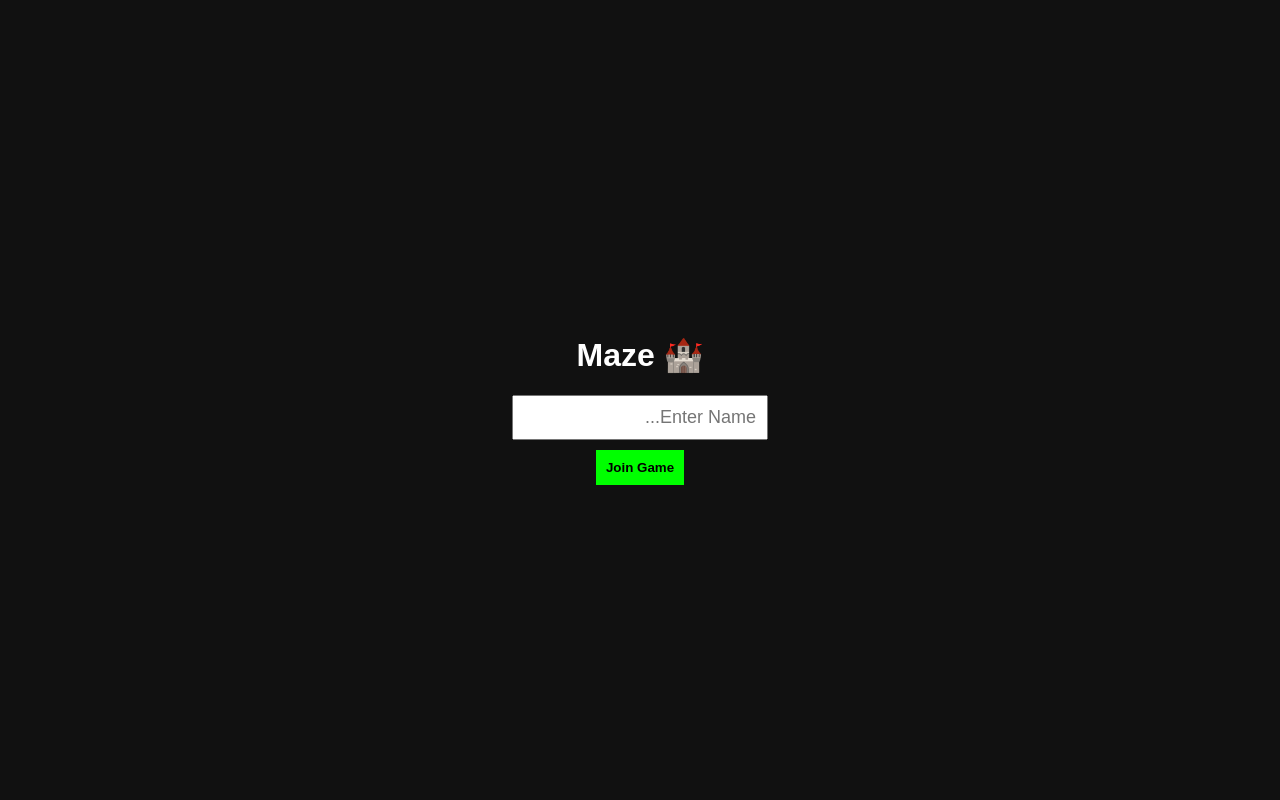
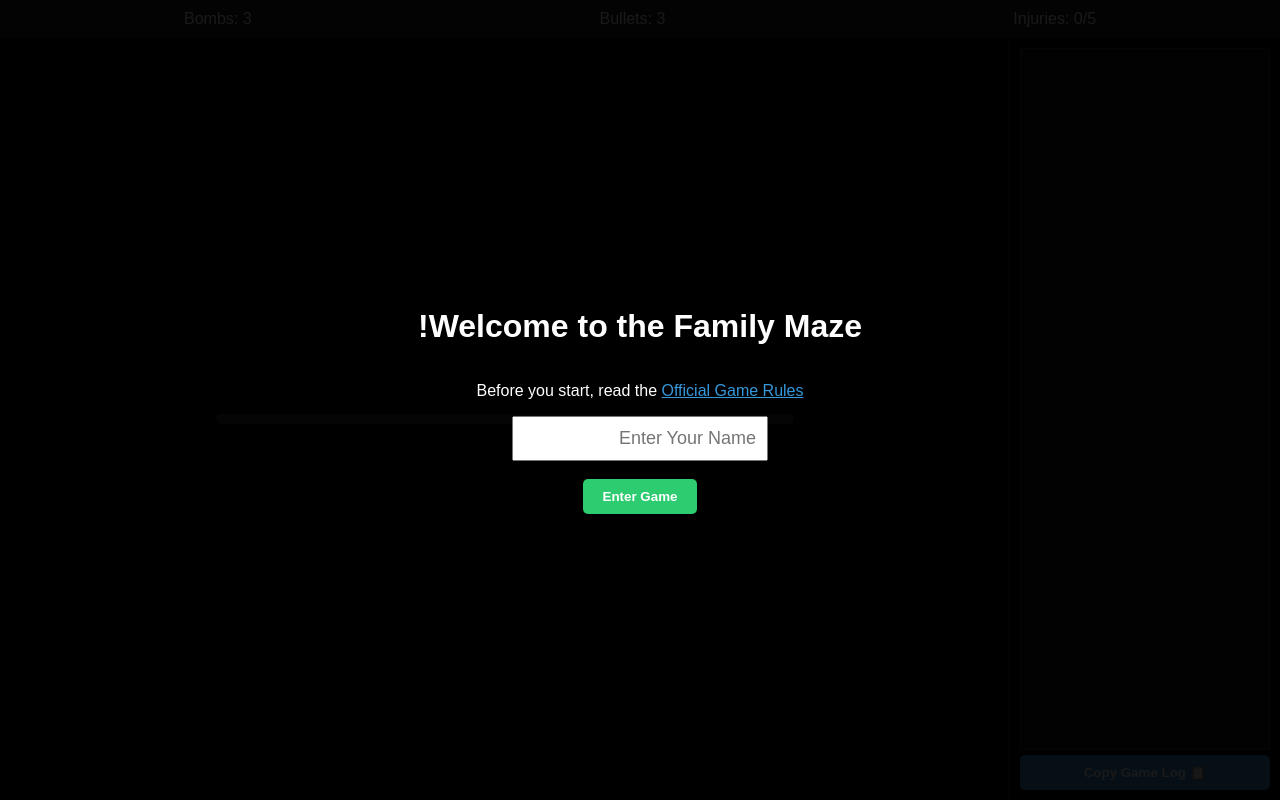
Before and after one commit to randomterner/my-maze-game, a Flask app: page / in a window 1280 px wide. Run offline with Flask 3, Linux system fonts and the light colour scheme; some libraries are stand-ins or nearby versions.

Commit message:
Update index.html

```diff
--- a/templates/index.html
+++ b/templates/index.html
@@ -1,78 +1,97 @@
 <!DOCTYPE html>
 <html lang="he" dir="rtl">
 <head>
-    <meta charset="UTF-8"><title>Maze Game</title>
+    <meta charset="UTF-8"><title>Family Maze Game</title>
     <script src="https://cdnjs.cloudflare.com/ajax/libs/socket.io/4.7.2/socket.io.min.js"></script>
     <style>
-        body { background: #000; color: #fff; font-family: sans-serif; margin: 0; overflow: hidden; height: 100vh; display: flex; flex-direction: column; }
-        #status { background: #222; padding: 15px; display: flex; justify-content: space-around; border-bottom: 2px solid #444; font-size: 18px; }
-        #game-layout { display: flex; flex-grow: 1; }
-        #sidebar { width: 240px; background: #111; padding: 10px; border-right: 1px solid #333; display: flex; flex-direction: column; }
-        #board-area { flex-grow: 1; display: flex; align-items: center; justify-content: center; }
-        #board { display: grid; grid-template-columns: repeat(10, 50px); gap: 2px; }
-        .cell { width: 50px; height: 50px; background: #000; position: relative; background-size: contain; background-repeat: no-repeat; background-position: center; border: 1px solid #222; }
-        .revealed { background: #222; }
-        .p-self { background: yellow; border-radius: 50%; width: 22px; height: 22px; position: absolute; z-index: 5; box-shadow: 0 0 10px yellow; top: 14px; left: 14px; }
-        .wall-top { border-top: 4px solid red !important; }
-        .wall-left { border-left: 4px solid red !important; }
-        #log-box { flex-grow: 1; overflow-y: auto; background: #000; padding: 5px; font-size: 12px; color: #aaa; margin-bottom: 10px; }
-        #welcome { position: fixed; inset: 0; background: #111; z-index: 1000; display: flex; flex-direction: column; align-items: center; justify-content: center; }
-        #win { display:none; position:fixed; inset: 0; background:rgba(0,0,0,0.95); z-index:2000; flex-direction:column; align-items:center; justify-content:center; color:gold; }
+        body { background: #000; color: #fff; font-family: sans-serif; margin: 0; overflow: hidden; display: flex; flex-direction: column; height: 100vh; }
+        #welcome-overlay { position: fixed; inset: 0; background: rgba(0,0,0,0.9); z-index: 100; display: flex; flex-direction: column; align-items: center; justify-content: center; text-align: center; }
+        #board { display: grid; grid-template-columns: repeat(10, 55px); gap: 2px; background: #333; padding: 5px; border-radius: 8px; }
+        .cell { width: 55px; height: 55px; background: #111; position: relative; background-size: contain; border: 1px solid #222; }
+        .revealed { background: #444; }
+        .wall-top { border-top: 4px solid #ff4d4d; }
+        .wall-left { border-left: 4px solid #ff4d4d; }
+        #log-box { flex-grow: 1; overflow-y: auto; background: #111; padding: 10px; font-size: 14px; border: 1px solid #333; }
+        .p-dot { width: 15px; height: 15px; background: cyan; border-radius: 50%; margin: 20px auto; border: 2px solid white; }
+        button { padding: 10px 20px; cursor: pointer; background: #2ecc71; border: none; color: white; border-radius: 5px; font-weight: bold; }
+        .copy-btn { background: #3498db; margin-top: 5px; width: 100%; }
     </style>
 </head>
 <body>
-    <div id="win"><h1 id="winner-name"></h1><h2>Wins! 🏆</h2><button onclick="location.reload()">New Game</button></div>
-    <div id="welcome">
-        <h1>🏰 Maze</h1>
-        <input type="text" id="nin" placeholder="Enter Name..." style="padding:10px; font-size: 18px;">
-        <button onclick="join()" style="margin-top:10px; padding:10px; background:lime; border:none; cursor:pointer; font-weight:bold;">Join Game</button>
+    <div id="welcome-overlay">
+        <h1>Welcome to the Family Maze!</h1>
+        <p>Before you start, read the <a href="https://docs.google.com/document/d/1V2dLYzytEPp-pj8lYusuTic1JNMxjCUr5TD_5PVWVbE/edit" target="_blank" style="color: #3498db;">Official Game Rules</a></p>
+        <input type="text" id="name-input" placeholder="Enter Your Name" style="padding: 10px; font-size: 18px;"><br>
+        <button onclick="startGame()">Enter Game</button>
     </div>
-    <div id="status">
-        <span>Injuries: <b id="inj">0</b>/5</span> | <span>Bullets: <b id="bul">3</b></span> | <span>Bombs: <b id="bom">3</b></span>
+
+    <div id="status" style="display:flex; justify-content: space-around; padding: 10px; background: #222;">
+        <div>Injuries: <span id="inj">0</span>/5</div>
+        <div>Bullets: <span id="bul">3</span></div>
+        <div>Bombs: <span id="bom">3</span></div>
     </div>
-    <div id="game-layout">
-        <div id="sidebar">
-            <button onclick="copyLogs()" style="margin-bottom:10px; cursor:pointer; padding: 5px;">📋 Copy Summary</button>
+
+    <div style="display: flex; flex-grow: 1;">
+        <div id="sidebar" style="width: 250px; display: flex; flex-direction: column; padding: 10px; border-left: 1px solid #333;">
             <div id="log-box"></div>
+            <button class="copy-btn" onclick="copyLogs()">📋 Copy Game Log</button>
         </div>
-        <div id="board-area"><div id="board"></div></div>
+        <div style="flex-grow: 1; display: flex; align-items: center; justify-content: center;">
+            <div id="board"></div>
+        </div>
     </div>
+
     <script>
         const socket = io();
-        let mMode = "move";
-        function join() { const n = document.getElementById('nin').value; if(n){ socket.emit('join',{name:n}); document.getElementById('welcome').style.display='none'; } }
+        let myId = null;
+
+        function startGame() {
+            const name = document.getElementById('name-input').value || "Player";
+            socket.emit('join', { name: name, is_man: false });
+            document.getElementById('welcome-overlay').style.display = 'none';
+        }
+
         function copyLogs() {
-            const txt = [...document.querySelectorAll('.le')].map(e => e.innerText).join('\n');
-            navigator.clipboard.writeText("Game Summary:\n" + txt); alert("Summary Copied!");
+            const logs = Array.from(document.querySelectorAll('.log-entry')).map(e => e.innerText).join('\n');
+            navigator.clipboard.writeText(logs);
+            alert("Logs copied to clipboard!");
         }
-        window.oncontextmenu = (e) => e.preventDefault();
-        window.onmousedown = (e) => { if (e.button === 0) mMode = "shoot"; else if (e.button === 2) mMode = "bomb"; };
-        window.onmouseup = () => mMode = "move";
-        window.onkeydown = (e) => {
-            const keys = {"ArrowUp":[0,-1], "ArrowDown":[0,1], "ArrowLeft":[-1,0], "ArrowRight":[1,0]};
-            if(keys[e.key]) socket.emit('action', {type: mMode, dx: keys[e.key][0], dy: keys[e.key][1]});
-        };
+
         socket.on('sync', d => {
-            if(d.winner) { document.getElementById('win').style.display='flex'; document.getElementById('winner-name').innerText = d.winner; }
-            const my = d.my_data; if(!my) return;
+            const my = d.players.find(p => p.id === socket.id);
+            if(!my) return;
             document.getElementById('inj').innerText = my.injuries;
             document.getElementById('bul').innerText = my.bul;
             document.getElementById('bom').innerText = my.bom;
-            document.getElementById('log-box').innerHTML = d.logs.map(m => `<div class="le">${m}</div>`).join('');
+
+            document.getElementById('log-box').innerHTML = d.logs.map(m => `<div class="log-entry">${m}</div>`).join('');
+
             const b = document.getElementById('board'); b.innerHTML = '';
-            for(let y=0; y<10; y++) for(let x=0; x<10; x++) {
-                const td = d.maze[y][x]; const cell = document.createElement('div');
-                const known = my.known_tiles && my.known_tiles.some(t => t[0] === x && t[1] === y);
-                if(d.is_spectator || (known && !my.is_lost)) {
-                    cell.className = 'cell revealed';
-                    if(td.walls.top) cell.classList.add('wall-top');
-                    if(td.walls.left) cell.classList.add('wall-left');
-                    if(td.tile !== "empty") cell.style.backgroundImage = `url('/static/${td.tile}.png')`;
-                } else cell.className = 'cell';
-                if(d.phase === 2 && !my.has_spawned) { cell.onclick = () => socket.emit('set_spawn', {x,y}); }
-                if(my.x===x && my.y===y && my.has_spawned) { const p = document.createElement('div'); p.className='p-self'; cell.appendChild(p); }
-                b.appendChild(cell);
+            for(let y=0; y<10; y++) {
+                for(let x=0; x<10; x++) {
+                    const td = d.maze[y][x];
+                    const cell = document.createElement('div');
+                    const known = my.known_tiles.some(t => t[0] === x && t[1] === y);
+
+                    cell.className = 'cell' + (known ? ' revealed' : '');
+                    if(known) {
+                        if(td.walls.top) cell.classList.add('wall-top');
+                        if(td.walls.left) cell.classList.add('wall-left');
+                        if(td.tile !== "empty") cell.style.backgroundImage = `url('/static/${td.tile}.png')`;
+                    }
+                    if(my.x === x && my.y === y) {
+                        const dot = document.createElement('div'); dot.className = 'p-dot';
+                        cell.appendChild(dot);
+                    }
+                    if(d.phase === 2 && !my.has_spawned) cell.onclick = () => socket.emit('set_spawn', {x,y});
+                    b.appendChild(cell);
+                }
             }
+        });
+
+        window.addEventListener('keydown', e => {
+            const keys = {ArrowUp:[0,-1], ArrowDown:[0,1], ArrowLeft:[-1,0], ArrowRight:[1,0]};
+            if(keys[e.key]) socket.emit('move', {dx: keys[e.key][0], dy: keys[e.key][1]});
         });
     </script>
 </body>
```
